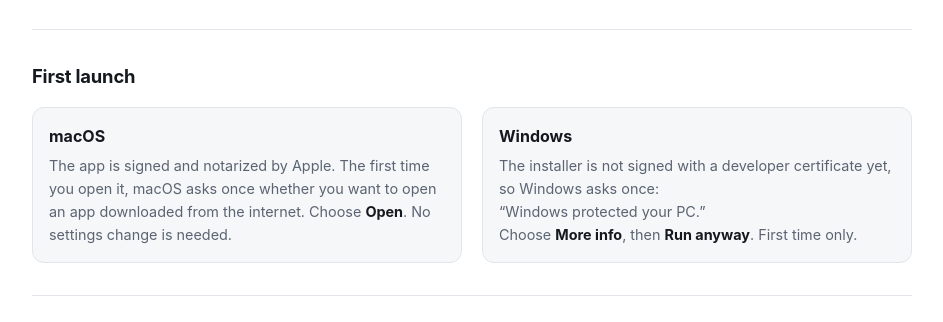
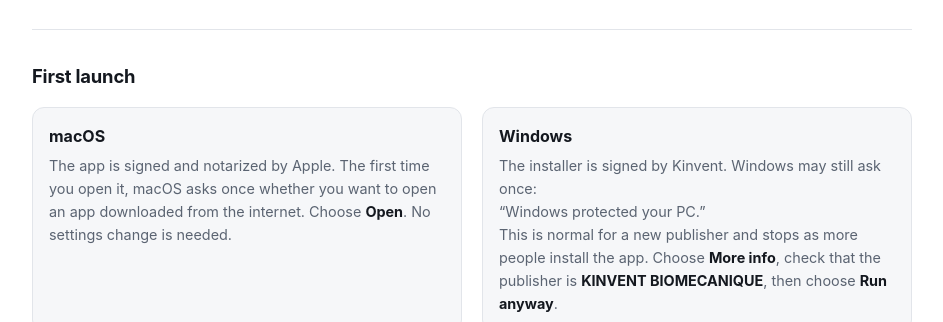
Before and after one commit to kinvent/companion-ble-app, a plain HTML site: page index.html in a window 1280 px wide. Shown: the part 439-761 px from the top of the page, without its empty margins (168-1111 px from the left). Drawn offline with Linux system fonts and the light colour scheme.

Commit message:
Kinvent Companion 2026.10.1 (page refresh, build 115)

```diff
--- a/index.html
+++ b/index.html
@@ -78,9 +78,11 @@
           </div>
           <div>
             <h3>Windows</h3>
-            <p>The installer is not signed with a developer certificate yet, so Windows asks once:<br>
+            <p>The installer is signed by Kinvent. Windows may still ask once:<br>
             &ldquo;Windows protected your PC.&rdquo;<br>
-            Choose <strong>More info</strong>, then <strong>Run anyway</strong>. First time only.</p>
+            This is normal for a new publisher and stops as more people install the app.
+            Choose <strong>More info</strong>, check that the publisher is
+            <strong>KINVENT BIOMECANIQUE</strong>, then choose <strong>Run anyway</strong>.</p>
           </div>
         </div>
       </section>
```
